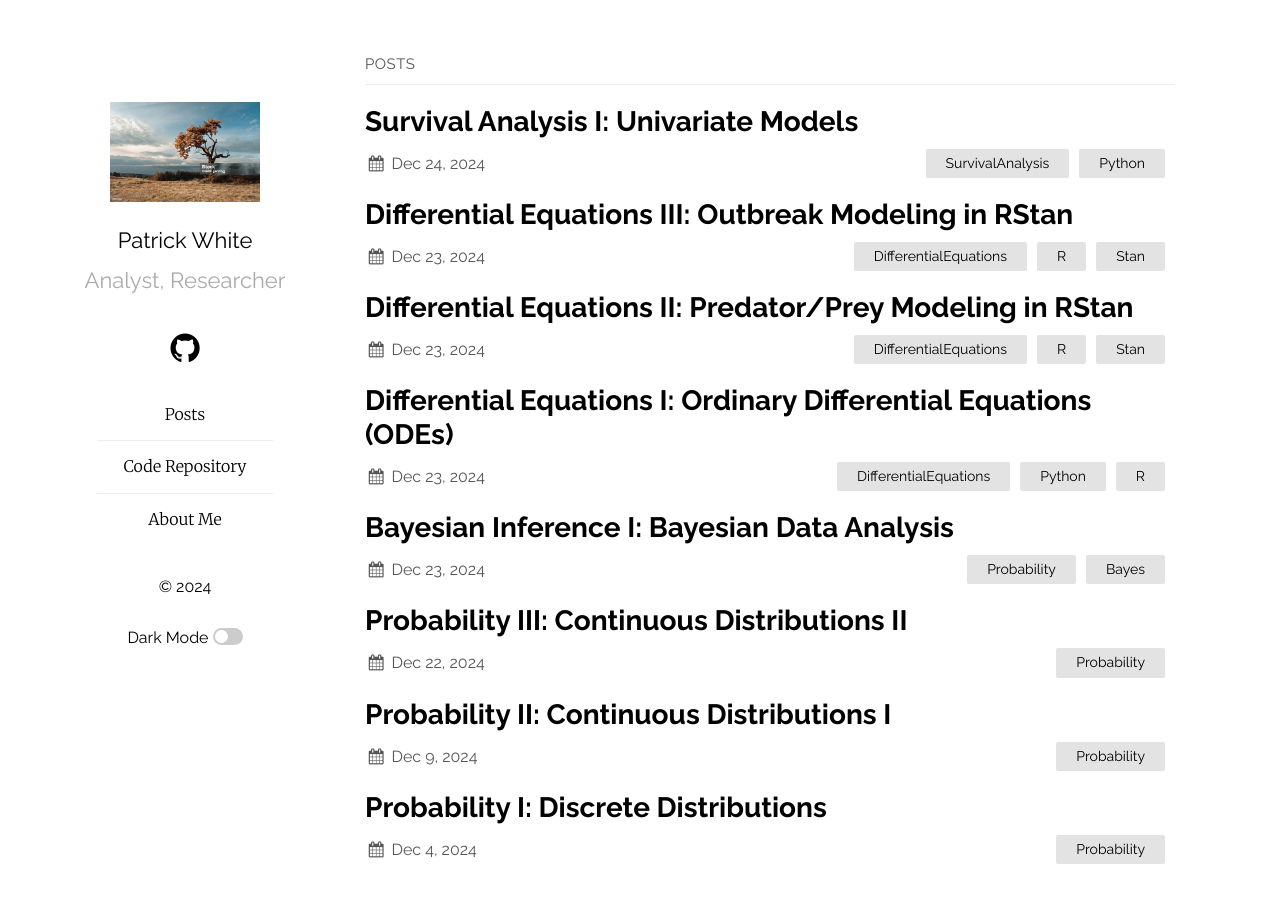
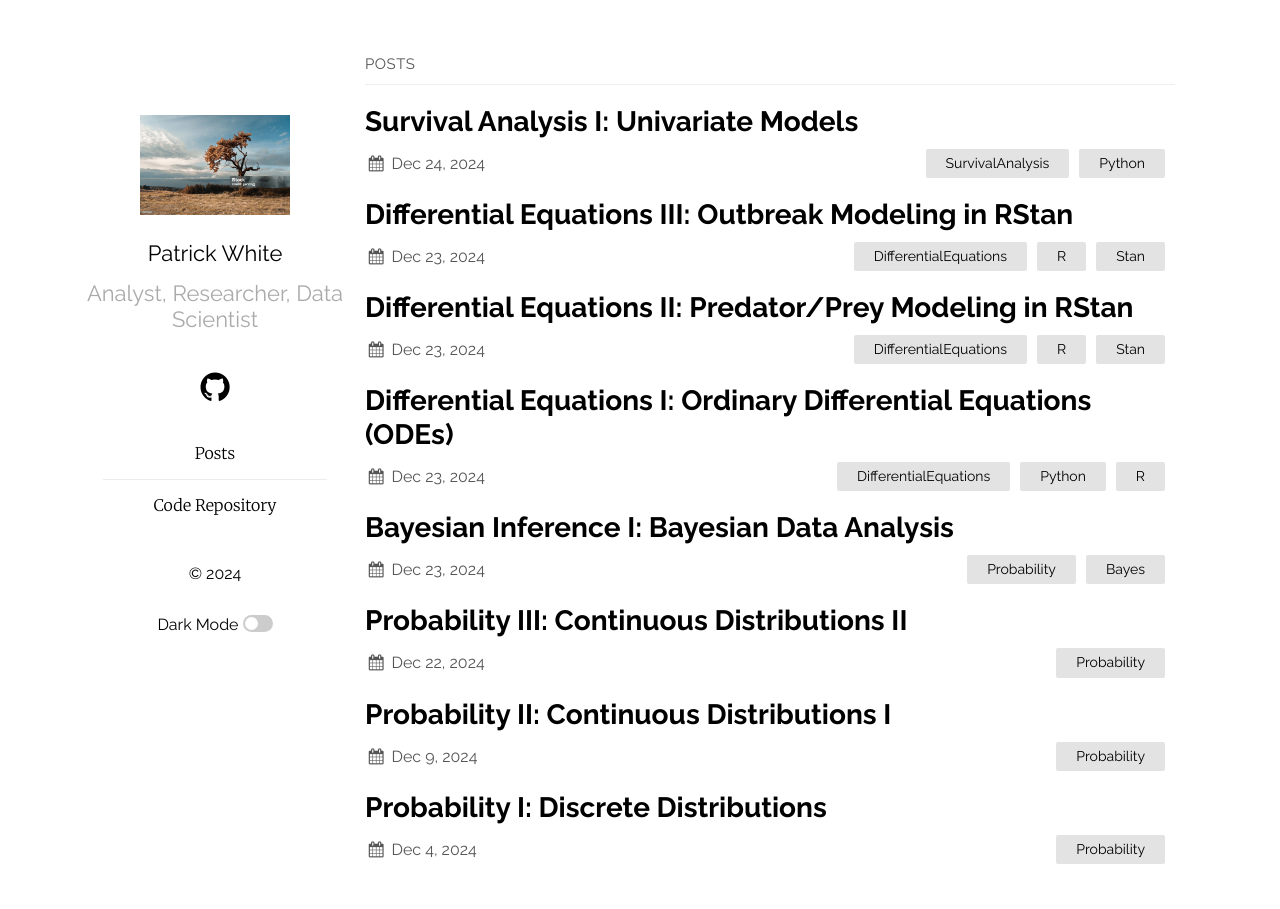
Before and after one commit to pw598/pw598.github.io, a Jekyll site: the page built from index.md, in a window 1280 px wide. Built offline with Jekyll 4.4.1, drawn with Linux system fonts in a browser that asks for light colours.

Commit message:
Add files via upload

```diff
--- a/_config.yml
+++ b/_config.yml
@@ -11,7 +11,7 @@ sass:
   sass_dir: _sass
 plainwhite:
   name: Patrick White
-  tagline: Analyst, Researcher
+  tagline: Analyst, Researcher, Data Scientist
   date_format: "%b %-d, %Y"
   sitemap: true # set to true to generate sitemap.xml content
   #search: true # set to true to enable searchbar
@@ -26,7 +26,7 @@ plainwhite:
   social_links:
     #twitter: samarsault
     github:  pw598
-    #linkedIn: temuge-batpurev
+    #linkedIn:
     #rss: rss
     #dribbble: jekyll
     #flickr:   jekyll
@@ -44,8 +44,7 @@ plainwhite:
       url: "/index"
     - title: Code Repository
       url: "/repository"
-    - title: About Me
-      url: "/about"
+
 
     # Mastodon instances
     # mastodon:
```
